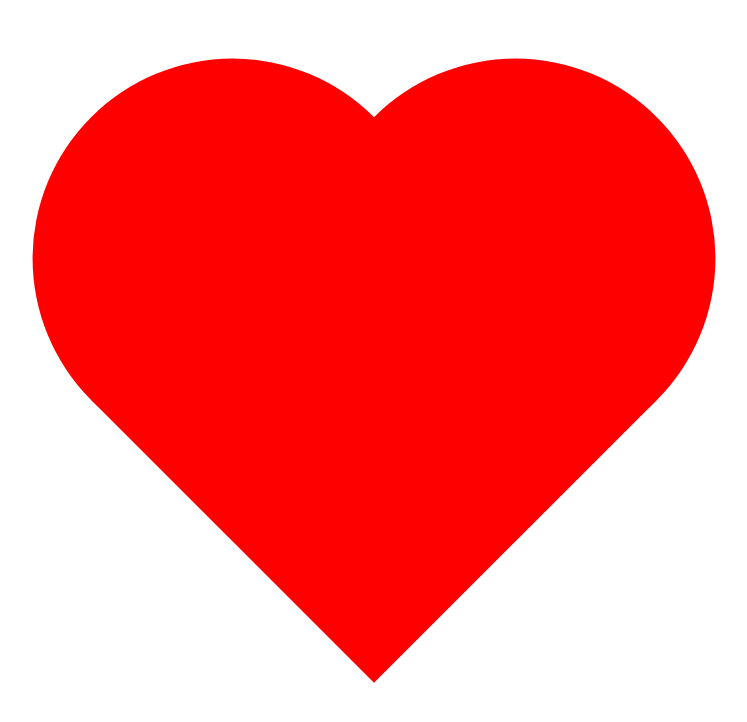
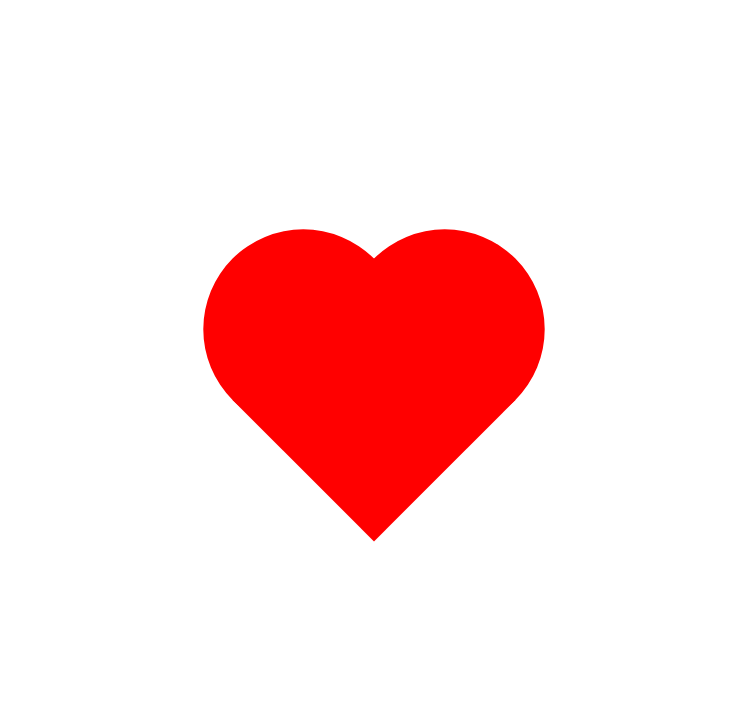
Before and after one commit to mizaelp/drawing-project, a plain HTML site: page heart/index.html in a window 1280 px wide. Shown: the whole page, without its empty margins (266-1013 px from the left). Drawn offline with Linux system fonts and the light colour scheme.

Commit message:
feat: refactoring heart css

```diff
--- a/heart/style.css
+++ b/heart/style.css
@@ -1,24 +1,22 @@
 .heart {
+  color: red;
   position: absolute;
-  top: 0;
-  right: 0;
-  bottom: 0;
-  left: 0;
+  inset: 0;
   margin: auto;
-  width: 400px;
-  height: 400px;
-  background-color: red;
+  width: 200px;
+  height: 200px;
+  background-color: currentColor;
   transform: rotate(-45deg);
 }
 
 .heart::after {
   position: absolute;
   content: '';
-  right: -200px;
+  right: -100px;
   top: 0px;
-  width: 400px;
-  height: 400px;
-  background-color: red;
+  width: 200px;
+  height: 200px;
+  background-color:currentColor;
   border-radius: 50%;
 }
 
@@ -26,9 +24,9 @@
   position: absolute;
   content: '';
   left: 0px;
-  top: -200px;
-  width: 400px;
-  height: 400px;
-  background-color: red;
+  top: -100px;
+  width: 200px;
+  height: 200px;
+  background-color: currentColor;
   border-radius: 50%;
 }
```
